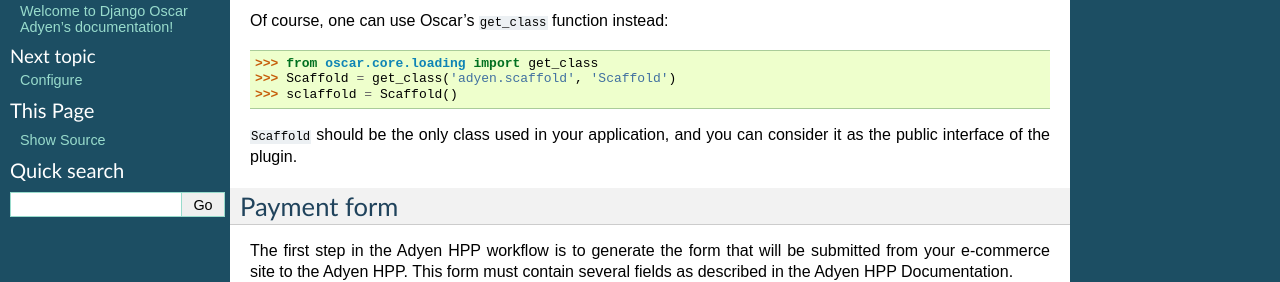
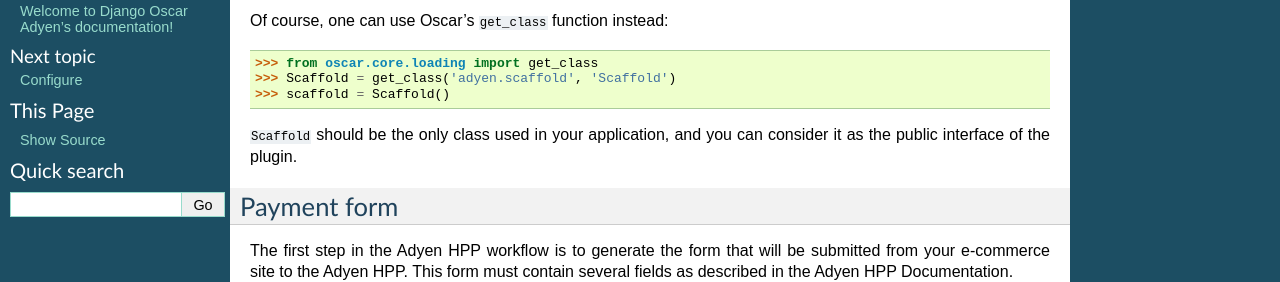
Before and after one commit to django-oscar/django-oscar-adyen, a Sphinx documentation site: the page built from docs/howto/use.rst, in a window 1280 px wide. Shown: the part 236-518 px from the top of the page. Built offline with Sphinx 7.4.7, drawn with Linux system fonts in a browser that asks for light colours.

Commit message:
Update use.rst

```diff
--- a/docs/howto/use.rst
+++ b/docs/howto/use.rst
@@ -18,7 +18,7 @@
 
    >>> from oscar.core.loading import get_class
    >>> Scaffold = get_class('adyen.scaffold', 'Scaffold')
-   >>> sclaffold = Scaffold()
+   >>> scaffold = Scaffold()
 
 ``Scaffold`` should be the only class used in your application, and you can
 consider it as the public interface of the plugin.
```
